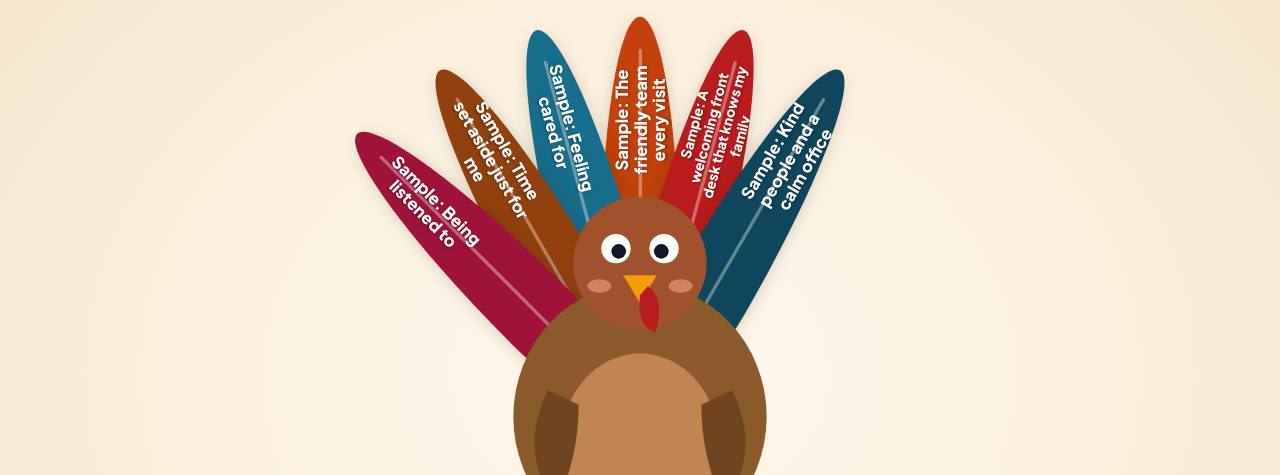
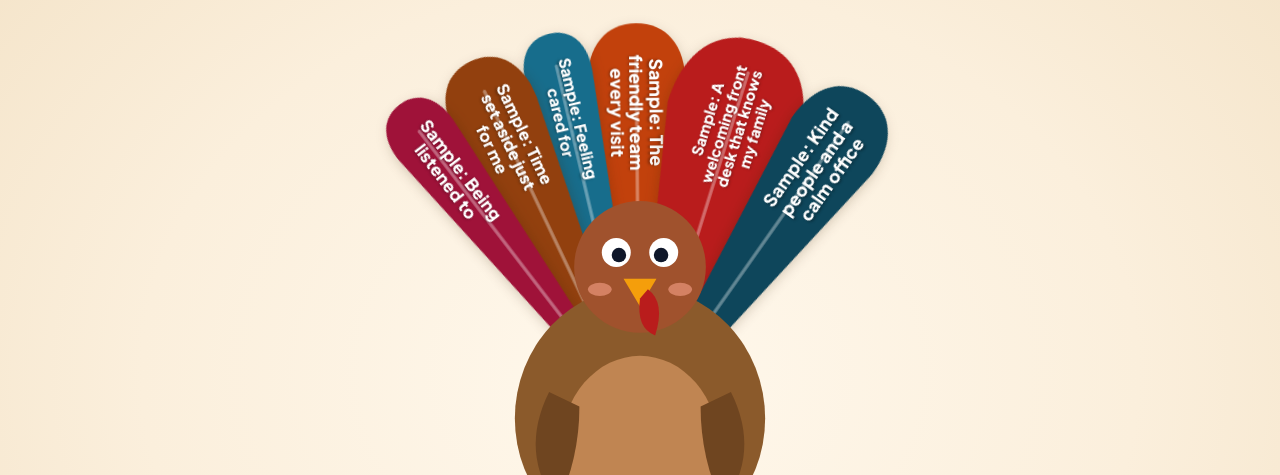
Before and after one commit to localember/afc-tricities-thankful-board-preview, a plain HTML site: page tv/index.html in a window 1280 px wide. Shown: the part 170-645 px from the top of the page. Drawn offline with Linux system fonts and the light colour scheme.

Commit message:
TV view: layered rings of feathers like a turkey tail (shorter front ring, longer rings behind, new ring when the front one is full); turkey shrinks to keep header, count and Add your note box clear; text auto-fits

```diff
--- a/tv/index.html
+++ b/tv/index.html
@@ -11,15 +11,17 @@ html,body{height:100%;overflow:hidden;background:#0E465B}
 .count{text-align:right;font:700 24px var(--font-body);color:var(--slate)}
 .count b{display:block;font:800 72px/1 var(--font-heading);color:var(--primary)}
 #flock{position:absolute;left:0;top:0;width:1920px;height:1080px;transform-origin:960px 1040px;transition:transform .7s ease}
-#board{position:absolute;left:0;top:0;width:1920px;height:1080px}
-.feather{position:absolute;transform-origin:50% 100%;border-radius:50% 50% 46% 46% / 64% 64% 36% 36%;box-shadow:0 10px 24px rgba(60,30,0,.22);overflow:hidden}
-.feather:before{content:"";position:absolute;left:50%;top:8%;bottom:0;width:5px;margin-left:-2.5px;background:rgba(255,255,255,.35);border-radius:3px}
-.feather .words{position:absolute;left:50%;display:flex;align-items:center;justify-content:center;text-align:center;color:#fff;font:800 26px/1.12 var(--font-heading);text-shadow:0 2px 4px rgba(0,0,0,.35);padding:0 6px}
+#board{position:absolute;left:0;top:0;width:1920px;height:1080px;z-index:1}
+.feather{position:absolute;transform-origin:50% 100%;filter:drop-shadow(0 8px 10px rgba(60,30,0,.24))}
+.feather .vane{position:absolute;left:0;top:0;width:100%;height:100%;overflow:hidden}
+.feather .vane:before{content:"";position:absolute;left:50%;top:8%;bottom:0;width:5px;margin-left:-2.5px;background:rgba(255,255,255,.35);border-radius:3px}
+.feather .words{position:absolute;left:50%;display:flex;align-items:center;justify-content:center;text-align:center;color:#fff;font:800 26px/1.08 var(--font-heading);text-shadow:0 2px 4px rgba(0,0,0,.35);padding:0}
+.feather .words span{display:block;max-width:100%}
 .feather .words img{max-width:100%;max-height:100%;background:transparent;padding:0;filter:brightness(0) invert(1)}
 .feather.new{animation:grow 1.2s ease-out both}
-.feather.new{box-shadow:0 0 0 6px rgba(255,214,90,.9),0 0 40px rgba(255,200,60,.9)}
+.feather.new{filter:drop-shadow(0 0 6px rgba(255,214,90,1)) drop-shadow(0 0 22px rgba(255,200,60,.95))}
 @keyframes grow{0%{scale:.1;opacity:0}70%{scale:1.06;opacity:1}100%{scale:1;opacity:1}}
-#body{position:absolute;left:0;top:0;width:1920px;height:1080px;pointer-events:none}
+#body{position:absolute;left:0;top:0;width:1920px;height:1080px;pointer-events:none;z-index:2}
 .token{position:absolute;display:flex;align-items:center;justify-content:center;text-align:center;color:#fff;font:800 24px/1.15 var(--font-heading);padding:18px;box-shadow:0 10px 24px rgba(0,0,0,.18);text-shadow:0 2px 4px rgba(0,0,0,.3)}
 .token img{max-width:100%;max-height:100%;background:transparent;filter:brightness(0) invert(1)}
 .foot{position:absolute;left:60px;bottom:40px;width:520px;display:flex;align-items:center;gap:24px;color:var(--primary-dark);z-index:3}
@@ -45,8 +47,9 @@ var NS='http://www.w3.org/2000/svg',board=document.getElementById('board'),body=
 var COLORS={turkey:['#C2410C','#176D8C','#B91C1C','#92400E','#0E465B','#9F1239','#B45309','#155E75','#9A3412','#BE123C','#7C2D12','#1E5A70','#A16207'],
 ornaments:['#B91C1C','#176D8C','#9F1239','#0E465B','#B45309','#2F6E4F'],
 hearts:['#BE185D','#9F1239','#B91C1C','#DB2777','#E11D48']};
-var BASE_ANGLES=[0,-15,15,-30,30,-45,45,-60,60,-75,75];
-var PX=960,PY=820,BASE_LEN=600,BASE_W=118,ORIGIN_X=960,ORIGIN_Y=1040;
+/* Layered rings like a real turkey tail: ring 0 (front) holds the shortest feathers; each ring behind is longer so its tip, where the words sit, shows past the ring in front. A new ring starts only when the ring in front is full. */
+var PX=960,PY=820,ORIGIN_X=960,ORIGIN_Y=1040;
+var RING={first:600,step:240,spread:78,tip:40,text:190,minW:80};
 var SAFE={top:214,left:36,right:1884,bottom:1070};
 var seen=null,fresh=null;
 var demo=null;try{var q=new URLSearchParams(location.search).get('demo');if(q!==null)demo=parseInt(q,10)||0;}catch(e){}
@@ -54,9 +57,13 @@ var DEMO_TEXT=['Sample: The friendly team every visit','Sample: Feeling cared fo
 function el(t,a){var e=document.createElementNS(NS,t);for(var k in a)e.setAttribute(k,a[k]);body.appendChild(e);return e;}
 function inkImage(text){
  var o=document.createElement('canvas');o.width=520;o.height=200;
- var x=o.getContext('2d');x.fillStyle='#0E465B';
- var fs=56;do{x.font='600 '+fs+'px Caveat, cursive';fs-=3;}while(x.measureText(text).width>480&&fs>22);
- x.textAlign='center';x.textBaseline='middle';x.fillText(text,260,100);
+ var x=o.getContext('2d');x.fillStyle='#0E465B';x.font='600 64px Caveat, cursive';
+ var lines=[text];
+ if(x.measureText(text).width>480){var w=text.split(' '),best=1,bd=1e9;for(var i=1;i<w.length;i++){var d=Math.abs(x.measureText(w.slice(0,i).join(' ')).width-x.measureText(w.slice(i).join(' ')).width);if(d<bd){bd=d;best=i;}}lines=[w.slice(0,best).join(' '),w.slice(best).join(' ')];}
+ var fs=lines.length>1?64:72;do{x.font='600 '+fs+'px Caveat, cursive';fs-=3;}while(Math.max.apply(null,lines.map(function(l){return x.measureText(l).width;}))>490&&fs>22);
+ x.textAlign='center';x.textBaseline='middle';
+ x.strokeStyle='#0E465B';x.lineWidth=4;x.lineJoin='round';
+ if(lines.length>1){x.strokeText(lines[0],260,62);x.fillText(lines[0],260,62);x.strokeText(lines[1],260,138);x.fillText(lines[1],260,138);}else{x.strokeText(text,260,100);x.fillText(text,260,100);}
  return o.toDataURL('image/png');
 }
 function demoNotes(n){
@@ -79,51 +86,88 @@ function approved(){
 }
 function words(n){
  if(n.type==='ink')return '<img src="'+n.img+'" alt="Handwritten thankful note">';
- var t=n.text||'',fs=t.length>64?19:t.length>40?21:25;
- return '<span style="font-size:'+fs+'px">'+E(t)+'</span>';
+ return '<span>'+E(n.text||'')+'</span>';
 }
-function centerOut(angles){return angles.slice().sort(function(a,b){return Math.abs(a)-Math.abs(b)||a-b;});}
-function ringAngles(layer){
- if(layer===0)return BASE_ANGLES.slice();
- var spread=75+Math.min(layer,4)*8;
- var count=11+layer*2;
- var step=(2*spread)/(count-1);
- var start=-spread;
- if(layer%2){start=-spread+step/2;count-=1;}
- var a=[];for(var i=0;i<count;i++)a.push(Math.round((start+i*step)*10)/10);
- return centerOut(a);
+function centerOut(angles){return angles.slice().sort(function(x,y){return Math.abs(x)-Math.abs(y)||x-y;});}
+function ringInfo(k){
+ var len=RING.first+k*RING.step,rIn=len-RING.tip-RING.text,span=2*RING.spread*Math.PI/180;
+ var count=Math.floor(span/(RING.minW/rIn))+1;
+ return {len:len,rIn:rIn,count:count,stepRad:span/(count-1)};
 }
-function layout(n){
- var slots=[],used=0,layer=0;
- while(used<n){
-  var angles=ringAngles(layer),len=BASE_LEN+layer*110;
-  for(var i=0;i<angles.length&&used<n;i++){
-   var j=used,jitA=layer?Math.sin(j*2.17+layer)*1.8:0,jitL=layer?Math.sin(j*3.11+layer*1.7)*12:0;
-   slots.push({angle:angles[i]+jitA,len:len+jitL,w:BASE_W,layer:layer});
-   used++;
+/* Longer notes get a slightly wider feather and shorter notes a slightly narrower one, so every note can use a readable size. */
+function weight(n){
+ if(n.type==='ink')return 1;
+ var c=(n.text||'').length;return Math.max(0.8,Math.min(1.7,c/32));
+}
+function layout(list){
+ var slots=[],k=0,i=0,n=list.length;
+ while(i<n&&k<12){
+  var r=ringInfo(k),grp=[],sum=0;
+  while(i<n){var w=weight(list[i]);if(grp.length&&sum+w>r.count+0.001)break;grp.push(w);sum+=w;i++;}
+  var m=grp.length,order=[],j;
+  for(j=(m-1)%2?m-1:m-2;j>=1;j-=2)order.push(j);
+  order.push(0);
+  for(j=2;j<m;j+=2)order.push(j);
+  var pos=-sum*r.stepRad/2,ang=new Array(m),wid=new Array(m);
+  order.forEach(function(idx){var wr=grp[idx]*r.stepRad;ang[idx]=(pos+wr/2)*180/Math.PI;wid[idx]=wr;pos+=wr;});
+  for(j=0;j<m;j++){
+   var tipW=0.95*wid[j]*r.len,bw=14;
+   slots.push({angle:Math.round(ang[j]*100)/100,len:r.len,w:tipW,bw:bw,th:Math.floor(0.92*(bw+(tipW-bw)*r.rIn/r.len)),layer:k});
   }
-  layer++;
-  if(layer>20)break;
+  k++;
  }
  return slots;
 }
-function tipPoint(sl){
- var rad=sl.angle*Math.PI/180;
- return {x:PX+Math.sin(rad)*sl.len,y:PY-Math.cos(rad)*sl.len,tx:PX+Math.sin(rad)*sl.len+Math.cos(rad)*(sl.w/2),ty:PY-Math.cos(rad)*sl.len,ux:PX+Math.sin(rad)*sl.len-Math.cos(rad)*(sl.w/2),uy:PY-Math.cos(rad)*sl.len};
+function vanePath(sl){
+ var w=sl.w,L=sl.len,c=w/2,h=Math.min(w*0.62,L*0.4),b=sl.bw/2;
+ return 'M'+(c-b)+' '+L+'L'+0+' '+h+'C0 '+(h*0.35)+' '+(c-w*0.3)+' 0 '+c+' 0C'+(c+w*0.3)+' 0 '+w+' '+(h*0.35)+' '+w+' '+h+'L'+(c+b)+' '+L+'Z';
+}
+function outline(sl){
+ var w=sl.w,L=sl.len,h=Math.min(w*0.62,L*0.4),pts=[],steps=12,i;
+ for(i=0;i<=steps;i++){var t=i/steps,y=L-(L-h)*t,hw=sl.bw/2+(w/2-sl.bw/2)*t;pts.push([-hw,y],[hw,y]);}
+ pts.push([0,0],[-w*0.35,h*0.25],[w*0.35,h*0.25]);
+ var rad=sl.angle*Math.PI/180,cs=Math.cos(rad),sn=Math.sin(rad);
+ return pts.map(function(p){var lx=p[0],ly=p[1]-L;return {x:PX+lx*cs-ly*sn,y:PY+lx*sn+ly*cs};});
 }
 function fitScale(slots){
  var pts=[{x:600,y:1050},{x:1320,y:1050},{x:960,y:490},{x:776,y:780},{x:1144,y:780}];
- slots.forEach(function(sl){var p=tipPoint(sl);pts.push({x:p.x,y:p.y},{x:p.tx,y:p.y},{x:p.ux,y:p.y});});
- var s=1;
- pts.forEach(function(p){
-  var dx=p.x-ORIGIN_X,dy=p.y-ORIGIN_Y;
-  if(dy<0){var a=(SAFE.top-ORIGIN_Y)/dy;if(a<s)s=a;}
-  if(dy>0){var b=(SAFE.bottom-ORIGIN_Y)/dy;if(b<s)s=b;}
-  if(dx<0){var c=(SAFE.left-ORIGIN_X)/dx;if(c<s)s=c;}
-  if(dx>0){var d=(SAFE.right-ORIGIN_X)/dx;if(d<s)s=d;}
- });
- if(s>1)s=1;if(s<0.38)s=0.38;
- return Math.round(s*1000)/1000;
+ slots.forEach(function(sl){pts=pts.concat(outline(sl));});
+ var ft=document.querySelector('.foot'),m=24,box={l:ft.offsetLeft-m,t:ft.offsetTop-m,r:ft.offsetLeft+ft.offsetWidth+m,b:ft.offsetTop+ft.offsetHeight+m};
+ function ok(s){
+  for(var i=0;i<pts.length;i++){
+   var x=ORIGIN_X+(pts[i].x-ORIGIN_X)*s,y=ORIGIN_Y+(pts[i].y-ORIGIN_Y)*s;
+   if(x<SAFE.left||x>SAFE.right||y<SAFE.top||y>SAFE.bottom)return false;
+   if(x>box.l&&x<box.r&&y>box.t&&y<box.b)return false;
+  }
+  return true;
+ }
+ if(ok(1))return 1;
+ var lo=0.2,hi=1;
+ for(var j=0;j<24;j++){var mid=(lo+hi)/2;if(ok(mid))lo=mid;else hi=mid;}
+ return Math.floor(lo*1000)/1000;
+}
+function fitText(wd,th){
+ var sp=wd.querySelector('span');if(!sp)return;
+ var fs=36;sp.style.fontSize=fs+'px';
+ while(fs>12&&(sp.offsetHeight>th||sp.scrollWidth>RING.text)){fs-=1;sp.style.fontSize=fs+'px';}
+}
+var inkCache={};
+function trimInk(img,key){
+ if(inkCache[key]){img.src=inkCache[key];return;}
+ var src=img.getAttribute('src'),im=new Image();
+ im.onload=function(){
+  try{
+   var c=document.createElement('canvas');c.width=im.naturalWidth;c.height=im.naturalHeight;var x=c.getContext('2d');x.drawImage(im,0,0);
+   var d=x.getImageData(0,0,c.width,c.height).data,minX=c.width,minY=c.height,maxX=-1,maxY=-1;
+   for(var yy=0;yy<c.height;yy++)for(var xx=0;xx<c.width;xx++){var o=(yy*c.width+xx)*4;if(d[o+3]>20&&(d[o]<235||d[o+1]<235||d[o+2]<235)){if(xx<minX)minX=xx;if(xx>maxX)maxX=xx;if(yy<minY)minY=yy;if(yy>maxY)maxY=yy;}}
+   if(maxX<0)return;
+   var pad=6;minX=Math.max(0,minX-pad);minY=Math.max(0,minY-pad);maxX=Math.min(c.width-1,maxX+pad);maxY=Math.min(c.height-1,maxY+pad);
+   var o2=document.createElement('canvas');o2.width=maxX-minX+1;o2.height=maxY-minY+1;
+   o2.getContext('2d').drawImage(c,minX,minY,o2.width,o2.height,0,0,o2.width,o2.height);
+   inkCache[key]=o2.toDataURL('image/png');img.src=inkCache[key];
+  }catch(e){}
+ };
+ im.src=src;
 }
 function drawTurkey(){
  body.innerHTML='';
@@ -141,16 +185,19 @@ function drawTurkey(){
 }
 function drawFeathers(list,newId){
  board.innerHTML='';var pal=COLORS.turkey;
- var slots=layout(list.length);
- flock.style.transform='scale('+fitScale(slots)+')';
+ var slots=layout(list);
+ var sc=fitScale(slots);flock.style.transform='scale('+sc+')';
+ board.setAttribute('data-rings',slots.length?slots[slots.length-1].layer+1:0);board.setAttribute('data-scale',sc);
  list.forEach(function(n,i){
   var sl=slots[i],a=sl.angle,len=sl.len,w=sl.w;
   var f=document.createElement('div');
   f.className='feather'+(n.id===newId?' new':'');
-  f.style.cssText='left:'+(PX-w/2)+'px;top:'+(PY-len)+'px;width:'+w+'px;height:'+len+'px;background:'+pal[i%pal.length]+';transform:rotate('+a+'deg)';
-  var rot=a<0?90:-90,tw=220,th=96,cy=155;
-  f.innerHTML='<div class="words" style="width:'+tw+'px;height:'+th+'px;margin-left:'+(-tw/2)+'px;top:'+(cy-th/2)+'px;transform:rotate('+rot+'deg)">'+words(n)+'</div>';
+  f.style.cssText='left:'+(PX-w/2)+'px;top:'+(PY-len)+'px;width:'+w+'px;height:'+len+'px;z-index:'+(50-sl.layer)+';transform:rotate('+a+'deg)';
+  var rot=a<0?90:-90,tw=RING.text,th=sl.th,cy=RING.tip+tw/2;
+  f.innerHTML='<div class="vane" style="background:'+pal[i%pal.length]+';clip-path:path(\''+vanePath(sl)+'\')"><div class="words" style="width:'+tw+'px;height:'+th+'px;margin-left:'+(-tw/2)+'px;top:'+(cy-th/2)+'px;transform:rotate('+rot+'deg)">'+words(n)+'</div></div>';
   board.appendChild(f);
+  var wd=f.querySelector('.words');fitText(wd,th);
+  var im=wd.querySelector('img');if(im)trimInk(im,n.id+':'+(n.img||'').length);
  });
 }
 function drawTokens(theme,list,newId){
@@ -182,6 +229,6 @@ window.addEventListener('resize',fit);fit();
 document.getElementById('fs').onclick=function(){if(document.documentElement.requestFullscreen)document.documentElement.requestFullscreen();};
 var hideT;document.addEventListener('mousemove',function(){var b=document.getElementById('fs');b.style.display='';clearTimeout(hideT);hideT=setTimeout(function(){b.style.display='none';},3000);});
 function start(){AFC.onChange(changed);changed();}
-if(document.fonts&&document.fonts.ready)document.fonts.ready.then(start).catch(start);else start();
+if(document.fonts&&document.fonts.ready)Promise.all([document.fonts.ready,document.fonts.load('600 64px Caveat')]).then(start,start);else start();
 })();
 </script></body></html>
```
